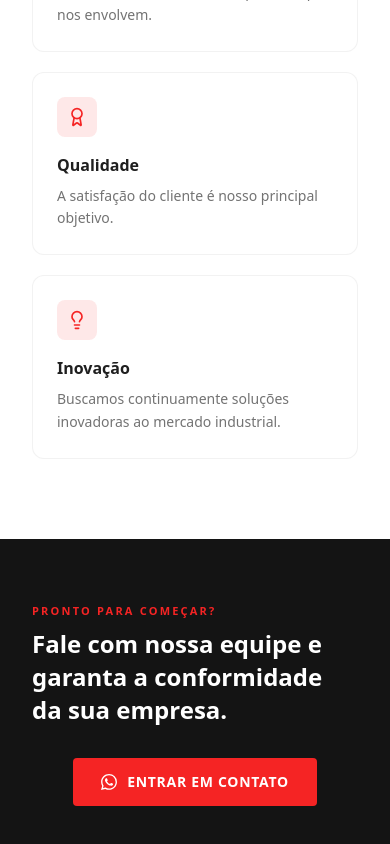
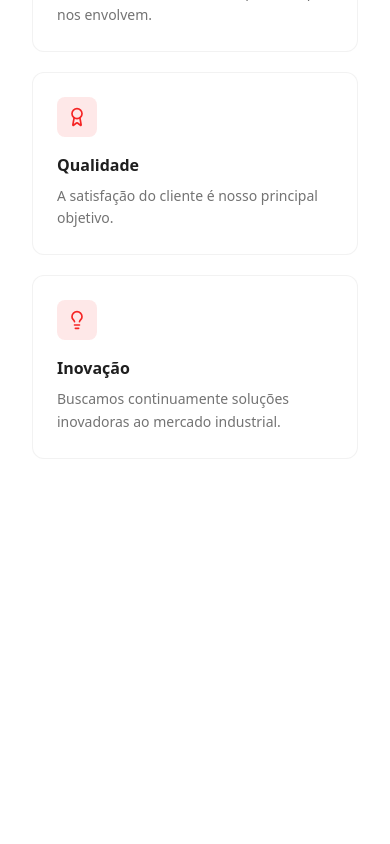
Before and after one commit to marcellino-dev/tecnoiso, a Next.js app: page /politica-de-qualidade in a window 390 px wide. Shown: the part 2936-3780 px from the top of the page. After the commit the page ends 3475 px from the top, so only its background shows below. Built offline with nearby package versions, Linux system fonts and the light colour scheme.

Commit message:
fix: remove rodapé da pagina de qualidade

```diff
--- a/app/politica-de-qualidade/page.tsx
+++ b/app/politica-de-qualidade/page.tsx
@@ -110,10 +110,6 @@ const valores = [
     desc: "Buscamos continuamente soluções inovadoras ao mercado industrial.",
   },
 ];
-
-/* ─── WhatsApp CTA URL ───────────────────────────────────────────────── */
-const WA_URL =
-  "https://wa.me/5547996644051?text=Olá%2C%20vim%20da%20página%20de%20Política%20de%20Qualidade%20e%20gostaria%20de%20falar%20com%20um%20consultor.";
 
 /* ─── Hero Banner ────────────────────────────────────────────────────── */
 const HeroBanner = () => {
@@ -479,49 +475,6 @@ const ValoresSection = () => (
   </section>
 );
 
-/* ─── CTA Bottom ─────────────────────────────────────────────────────── */
-const CtaSection = () => (
-  <section className="bg-[hsl(var(--brand-black))] py-16 px-8 md:px-16 lg:px-24">
-    <motion.div
-      className="max-w-4xl mx-auto flex flex-col md:flex-row items-center justify-between gap-8"
-      variants={stagger}
-      initial="hidden"
-      whileInView="show"
-      viewport={{ once: true, amount: 0.4 }}
-    >
-      <motion.div variants={fadeLeft}>
-        <p className="text-[hsl(var(--brand-red))] text-[11px] font-bold tracking-[0.2em] uppercase mb-2">
-          Pronto para começar?
-        </p>
-        <h3 className="text-2xl md:text-3xl font-bold text-white leading-snug max-w-md">
-          Fale com nossa equipe e garanta a conformidade da sua empresa.
-        </h3>
-      </motion.div>
-
-      <motion.div variants={scaleIn} className="flex-shrink-0">
-        <a
-          href={WA_URL}
-          target="_blank"
-          rel="noopener noreferrer"
-          className="inline-flex items-center gap-2.5 bg-[hsl(var(--brand-red))] hover:bg-red-700 text-white text-sm font-semibold tracking-wider uppercase px-7 py-3.5 rounded-sm transition-all duration-200 hover:scale-105"
-        >
-          <svg
-            xmlns="http://www.w3.org/2000/svg"
-            width="16"
-            height="16"
-            viewBox="0 0 24 24"
-            fill="currentColor"
-            aria-hidden="true"
-          >
-            <path d="M17.472 14.382c-.297-.149-1.758-.867-2.03-.967-.273-.099-.471-.148-.67.15-.197.297-.767.966-.94 1.164-.173.199-.347.223-.644.075-.297-.15-1.255-.463-2.39-1.475-.883-.788-1.48-1.761-1.653-2.059-.173-.297-.018-.458.13-.606.134-.133.298-.347.446-.52.149-.174.198-.298.298-.497.099-.198.05-.371-.025-.52-.075-.149-.669-1.612-.916-2.207-.242-.579-.487-.5-.669-.51a12.8 12.8 0 0 0-.57-.01c-.198 0-.52.074-.792.372-.272.297-1.04 1.016-1.04 2.479 0 1.462 1.065 2.875 1.213 3.074.149.198 2.096 3.2 5.077 4.487.709.306 1.262.489 1.694.625.712.227 1.36.195 1.871.118.571-.085 1.758-.719 2.006-1.413.248-.694.248-1.289.173-1.413-.074-.124-.272-.198-.57-.347m-5.421 7.403h-.004a9.87 9.87 0 0 1-5.031-1.378l-.361-.214-3.741.982.998-3.648-.235-.374a9.86 9.86 0 0 1-1.51-5.26c.001-5.45 4.436-9.884 9.888-9.884 2.64 0 5.122 1.03 6.988 2.898a9.825 9.825 0 0 1 2.893 6.994c-.003 5.45-4.437 9.884-9.885 9.884m8.413-18.297A11.815 11.815 0 0 0 12.05 0C5.495 0 .16 5.335.157 11.892c0 2.096.547 4.142 1.588 5.945L.057 24l6.305-1.654a11.882 11.882 0 0 0 5.683 1.448h.005c6.554 0 11.89-5.335 11.893-11.893a11.821 11.821 0 0 0-3.48-8.413z" />
-          </svg>
-          Entrar em contato
-        </a>
-      </motion.div>
-    </motion.div>
-  </section>
-);
-
 /* ─── Page ───────────────────────────────────────────────────────────── */
 export default function PoliticaQualidadePage() {
   return (
@@ -530,7 +483,6 @@ export default function PoliticaQualidadePage() {
       <PoliticaTimelineSection />
       <MissaoVisaoSection />
       <ValoresSection />
-      <CtaSection />
     </>
   );
 }
```
